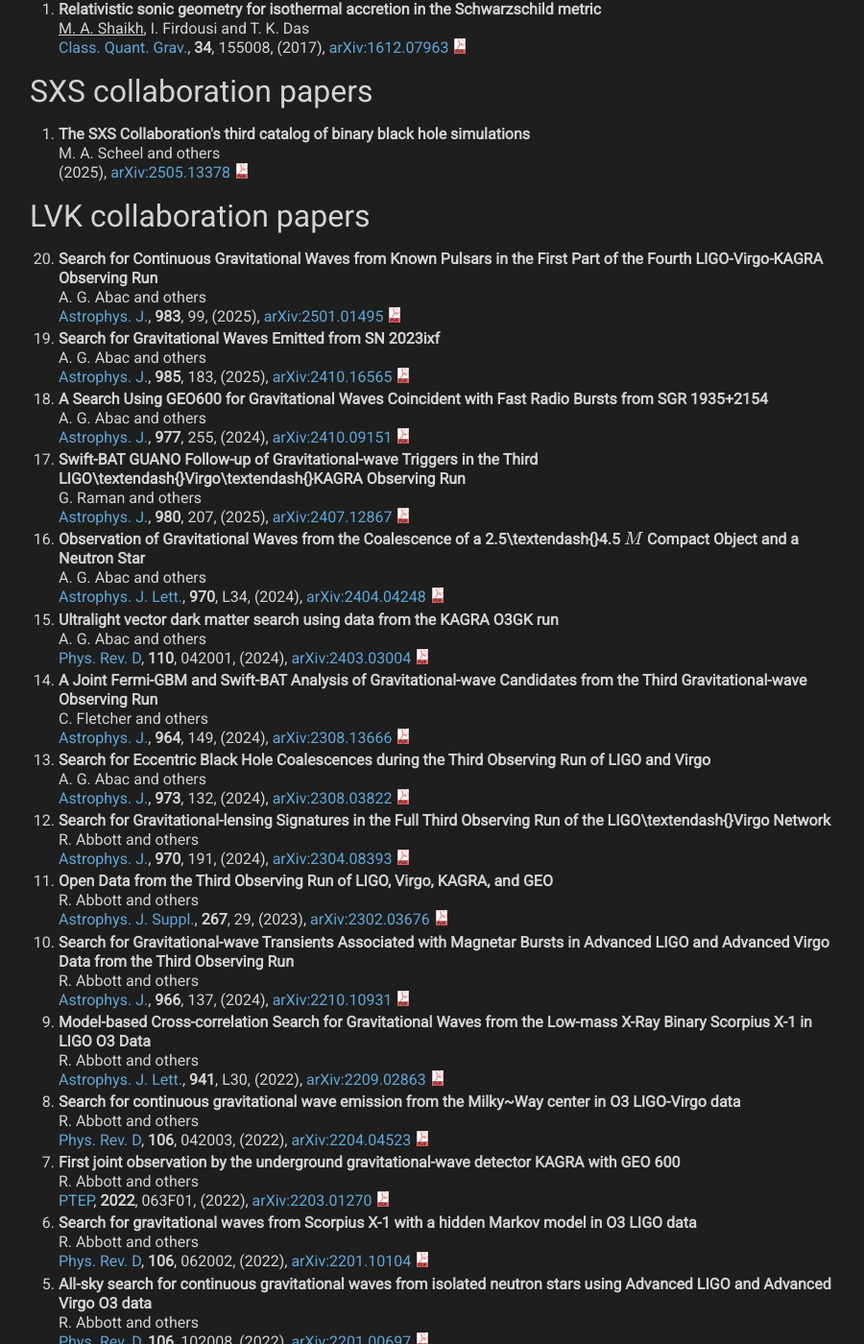
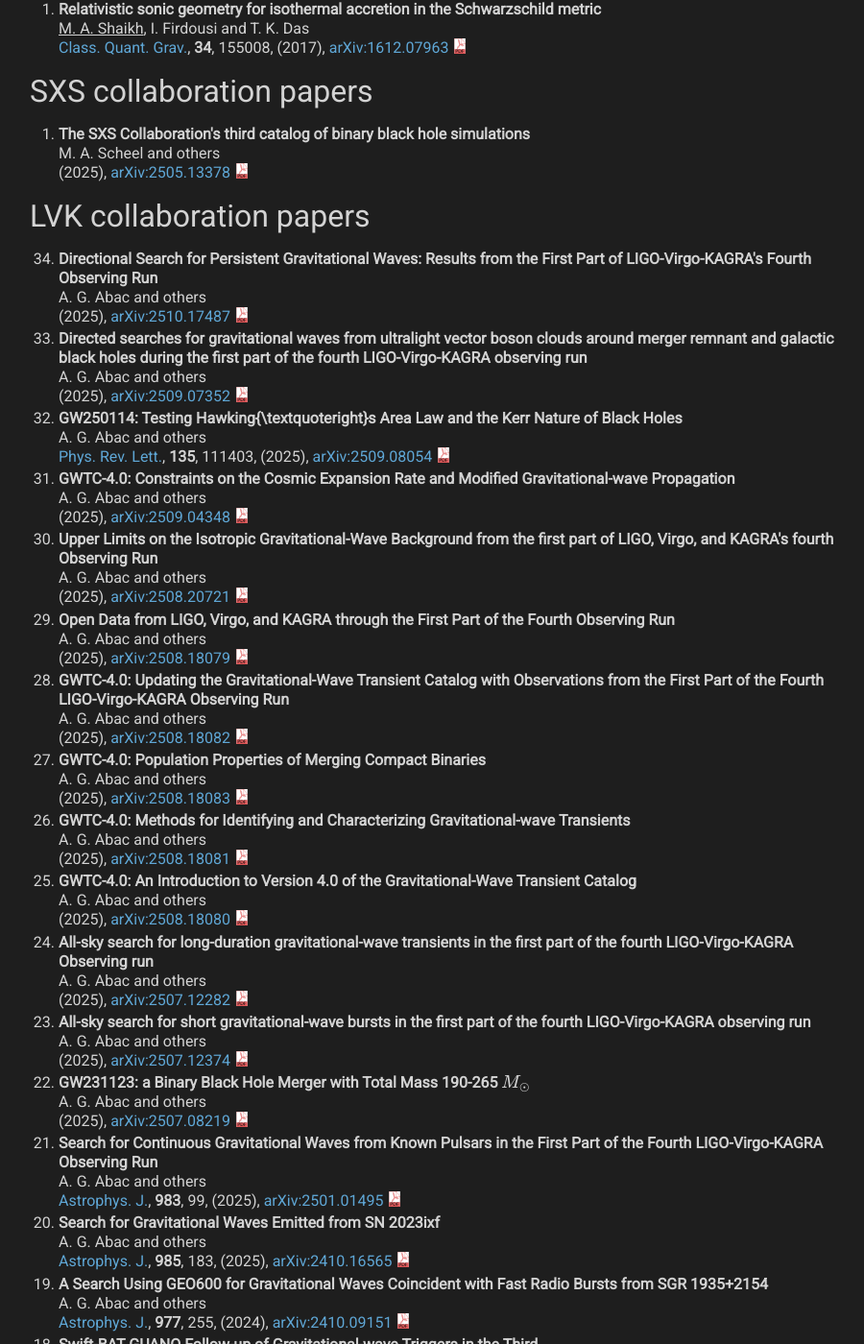
Before and after one commit to md-arif-shaikh/md-arif-shaikh.github.io, a Jekyll site: the page built from 03_publications.html, in a window 1280 px wide and 1400 px high, scrolled down 1682 px. Shown: the whole window at 96% size, without its empty margins (189-1089 px from the left). Built offline with Jekyll 4.4.1, drawn with Linux system fonts in a browser that asks for light colours; a style sheet for code colours, icons or effects is not loaded; some of the changed text lies outside the part shown.

Commit message:
update lvk publication list

```diff
--- a/03_publications.html
+++ b/03_publications.html
@@ -2,7 +2,7 @@
 title: "Publications"
 permalink: /publications/
 layout: page
-update_date: 12-10-2025
+update_date: 22-10-2025
 ---
 {% assign short_paper_count = site.data.short_author_html | size %}
 {% assign lvk_paper_count = site.data.lvk_html | size %}
--- a/_data/lvk_html.yaml
+++ b/_data/lvk_html.yaml
@@ -1,3 +1,149 @@
+LIGOScientific:2025bkz:
+  author: A. G. Abac and  others
+  collaboration: LIGO Scientific, VIRGO, KAGRA
+  title: 'Directional Search for Persistent Gravitational Waves: Results from the
+    First Part of LIGO-Virgo-KAGRA''s Fourth Observing Run'
+  eprint: '2510.17487'
+  archivePrefix: arXiv
+  primaryClass: gr-qc
+  reportNumber: LIGO-P250038
+  month: '10'
+  year: '2025'
+LIGOScientific:2025csr:
+  author: A. G. Abac and  others
+  collaboration: LIGO Scientific, VIRGO, KAGRA
+  title: Directed searches for gravitational waves from ultralight vector boson clouds
+    around merger remnant and galactic black holes during the first part of the fourth
+    LIGO-Virgo-KAGRA observing run
+  eprint: '2509.07352'
+  archivePrefix: arXiv
+  primaryClass: gr-qc
+  reportNumber: LIGO-P2500256
+  month: '9'
+  year: '2025'
+LIGOScientific:2025rid:
+  author: A. G. Abac and  others
+  collaboration: LIGO Scientific, Virgo, KAGRA
+  title: 'GW250114: Testing Hawking{\textquoteright}s Area Law and the Kerr Nature
+    of Black Holes'
+  eprint: '2509.08054'
+  archivePrefix: arXiv
+  primaryClass: gr-qc
+  reportNumber: LIGO-P2500421
+  doi: 10.1103/kw5g-d732
+  journal: Phys. Rev. Lett.
+  volume: '135'
+  number: '11'
+  pages: '111403'
+  year: '2025'
+LIGOScientific:2025jau:
+  author: A. G. Abac and  others
+  collaboration: LIGO Scientific, VIRGO, KAGRA
+  title: 'GWTC-4.0: Constraints on the Cosmic Expansion Rate and Modified Gravitational-wave
+    Propagation'
+  eprint: '2509.04348'
+  archivePrefix: arXiv
+  primaryClass: astro-ph.CO
+  reportNumber: LIGO-P2400152
+  month: '9'
+  year: '2025'
+LIGOScientific:2025bgj:
+  author: A. G. Abac and  others
+  collaboration: LIGO Scientific, VIRGO, KAGRA
+  title: Upper Limits on the Isotropic Gravitational-Wave Background from the first
+    part of LIGO, Virgo, and KAGRA's fourth Observing Run
+  eprint: '2508.20721'
+  archivePrefix: arXiv
+  primaryClass: gr-qc
+  reportNumber: LIGO-P2500349
+  month: '8'
+  year: '2025'
+LIGOScientific:2025snk:
+  author: A. G. Abac and  others
+  collaboration: LIGO Scientific, VIRGO, KAGRA
+  title: Open Data from LIGO, Virgo, and KAGRA through the First Part of the Fourth
+    Observing Run
+  eprint: '2508.18079'
+  archivePrefix: arXiv
+  primaryClass: gr-qc
+  reportNumber: LIGO-P2500167
+  month: '8'
+  year: '2025'
+LIGOScientific:2025slb:
+  author: A. G. Abac and  others
+  collaboration: LIGO Scientific, VIRGO, KAGRA
+  title: 'GWTC-4.0: Updating the Gravitational-Wave Transient Catalog with Observations
+    from the First Part of the Fourth LIGO-Virgo-KAGRA Observing Run'
+  eprint: '2508.18082'
+  archivePrefix: arXiv
+  primaryClass: gr-qc
+  reportNumber: LIGO-P2400386
+  month: '8'
+  year: '2025'
+LIGOScientific:2025pvj:
+  author: A. G. Abac and  others
+  collaboration: LIGO Scientific, VIRGO, KAGRA
+  title: 'GWTC-4.0: Population Properties of Merging Compact Binaries'
+  eprint: '2508.18083'
+  archivePrefix: arXiv
+  primaryClass: astro-ph.HE
+  reportNumber: LIGO-P2400004
+  month: '8'
+  year: '2025'
+LIGOScientific:2025yae:
+  author: A. G. Abac and  others
+  collaboration: LIGO Scientific, VIRGO, KAGRA
+  title: 'GWTC-4.0: Methods for Identifying and Characterizing Gravitational-wave
+    Transients'
+  eprint: '2508.18081'
+  archivePrefix: arXiv
+  primaryClass: gr-qc
+  reportNumber: LIGO-P2400300
+  month: '8'
+  year: '2025'
+LIGOScientific:2025hdt:
+  author: A. G. Abac and  others
+  collaboration: LIGO Scientific, VIRGO, KAGRA
+  title: 'GWTC-4.0: An Introduction to Version 4.0 of the Gravitational-Wave Transient
+    Catalog'
+  eprint: '2508.18080'
+  archivePrefix: arXiv
+  primaryClass: gr-qc
+  reportNumber: LIGO-P2400293
+  month: '8'
+  year: '2025'
+LIGOScientific:2025ksg:
+  author: A. G. Abac and  others
+  collaboration: LIGO Scientific, VIRGO, KAGRA
+  title: All-sky search for long-duration gravitational-wave transients in the first
+    part of the fourth LIGO-Virgo-KAGRA Observing run
+  eprint: '2507.12282'
+  archivePrefix: arXiv
+  primaryClass: gr-qc
+  reportNumber: LIGO-P2500090-v6
+  month: '7'
+  year: '2025'
+LIGOScientific:2025abo:
+  author: A. G. Abac and  others
+  collaboration: LIGO Scientific, VIRGO, KAGRA
+  title: All-sky search for short gravitational-wave bursts in the first part of the
+    fourth LIGO-Virgo-KAGRA observing run
+  eprint: '2507.12374'
+  archivePrefix: arXiv
+  primaryClass: astro-ph.HE
+  reportNumber: LIGO-P2400601-v8, LIGO-P2400601-v5
+  month: '7'
+  year: '2025'
+LIGOScientific:2025rsn:
+  author: A. G. Abac and  others
+  collaboration: LIGO Scientific, VIRGO, KAGRA
+  title: 'GW231123: a Binary Black Hole Merger with Total Mass 190-265 $M_{\odot}$'
+  eprint: '2507.08219'
+  archivePrefix: arXiv
+  primaryClass: astro-ph.HE
+  reportNumber: 'DCC: P2500026-v6'
+  month: '7'
+  year: '2025'
 LIGOScientific:2025kei:
   author: A. G. Abac and  others
   collaboration: LIGO Scientific, VIRGO, KAGRA
@@ -15,7 +161,7 @@
   year: '2025'
 LIGOScientific:2024jxh:
   author: A. G. Abac and  others
-  collaboration: LIGO Scientific, Virgo,, KAGRA, VIRGO
+  collaboration: LIGO Scientific, KAGRA, VIRGO
   title: Search for Gravitational Waves Emitted from SN 2023ixf
   eprint: '2410.16565'
   archivePrefix: arXiv
@@ -44,8 +190,8 @@
   year: '2024'
 LIGOScientific:2024sgg:
   author: G. Raman and  others
-  collaboration: LIGO Scientific, Virgo,, KAGRA, Virgo, Swift, Swift-BAT/GUANO
-  title: Swift-BAT GUANO Follow-up of Gravitational-wave Triggers in the Third LIGO\textendash{}Virgo\textendash{}KAGRA
+  collaboration: LIGO Scientific, KAGRA, Virgo, Swift, Swift-BAT/GUANO
+  title: Swift-BAT GUANO Follow-up of Gravitational-wave Triggers in the Third LIGO{\textendash}Virgo{\textendash}KAGRA
     Observing Run
   eprint: '2407.12867'
   archivePrefix: arXiv
@@ -58,9 +204,9 @@
   year: '2025'
 LIGOScientific:2024elc:
   author: A. G. Abac and  others
-  collaboration: LIGO Scientific, Virgo,, KAGRA, VIRGO
-  title: Observation of Gravitational Waves from the Coalescence of a 2.5\textendash{}4.5
-    $M$ Compact Object and a Neutron Star
+  collaboration: LIGO Scientific, KAGRA, VIRGO
+  title: "Observation of Gravitational Waves from the Coalescence of a 2.5{\\textendash}4.5\
+    \ M $_{\u2299}$ Compact Object and a Neutron Star"
   eprint: '2404.04248'
   archivePrefix: arXiv
   primaryClass: astro-ph.HE
@@ -118,7 +264,7 @@
   author: R. Abbott and  others
   collaboration: LIGO Scientific, KAGRA, VIRGO
   title: Search for Gravitational-lensing Signatures in the Full Third Observing Run
-    of the LIGO\textendash{}Virgo Network
+    of the LIGO{\textendash}Virgo Network
   eprint: '2304.08393'
   archivePrefix: arXiv
   primaryClass: gr-qc
@@ -143,9 +289,24 @@
   number: '2'
   pages: '29'
   year: '2023'
+LVK:2022ydq:
+  author: R. Abbott and  others
+  collaboration: LVK
+  title: Search for subsolar-mass black hole binaries in the second part of Advanced
+    LIGO{\textquoteright}s and Advanced Virgo{\textquoteright}s third observing run
+  eprint: '2212.01477'
+  archivePrefix: arXiv
+  primaryClass: astro-ph.HE
+  doi: 10.1093/mnras/stad588
+  journal: Mon. Not. Roy. Astron. Soc.
+  volume: '524'
+  number: '4'
+  pages: 5984--5992
+  year: '2023'
+  note: '[Erratum: Mon.Not.Roy.Astron.Soc. 526, 6234 (2023)]'
 LIGOScientific:2022sts:
   author: R. Abbott and  others
-  collaboration: LIGO Scientific, Virgo,, KAGRA, VIRGO
+  collaboration: LIGO Scientific, KAGRA, VIRGO
   title: Search for Gravitational-wave Transients Associated with Magnetar Bursts
     in Advanced LIGO and Advanced Virgo Data from the Third Observing Run
   eprint: '2210.10931'
@@ -275,7 +436,7 @@
 LIGOScientific:2021aug:
   author: R. Abbott and  others
   collaboration: LIGO Scientific, Virgo, KAGRA
-  title: Constraints on the Cosmic Expansion History from GWTC\textendash{}3
+  title: Constraints on the Cosmic Expansion History from GWTC{\textendash}3
   eprint: '2111.03604'
   archivePrefix: arXiv
   primaryClass: astro-ph.CO
```
Also changed, not shown: _data/lvk.bib (+184 -8 lines).
